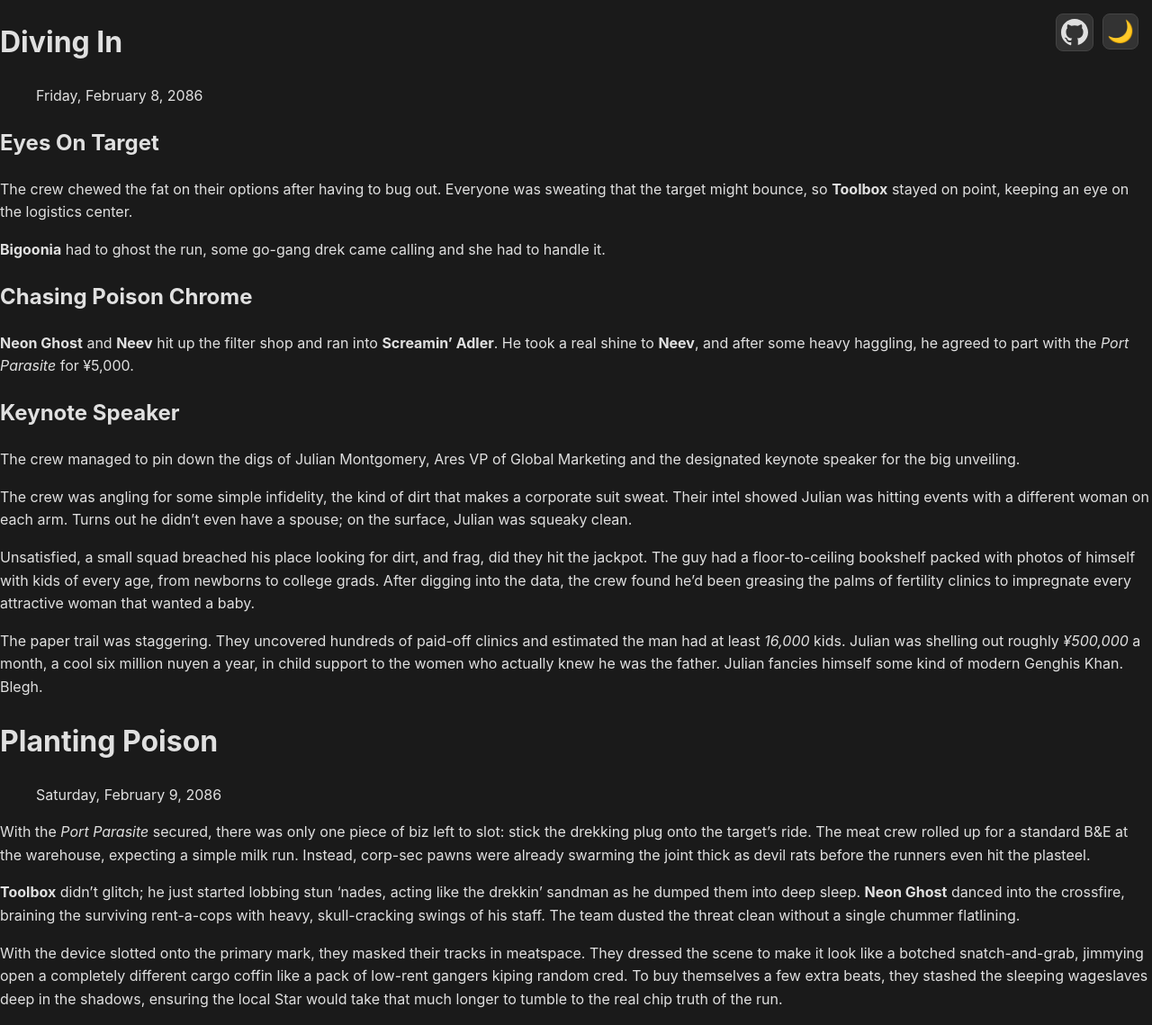
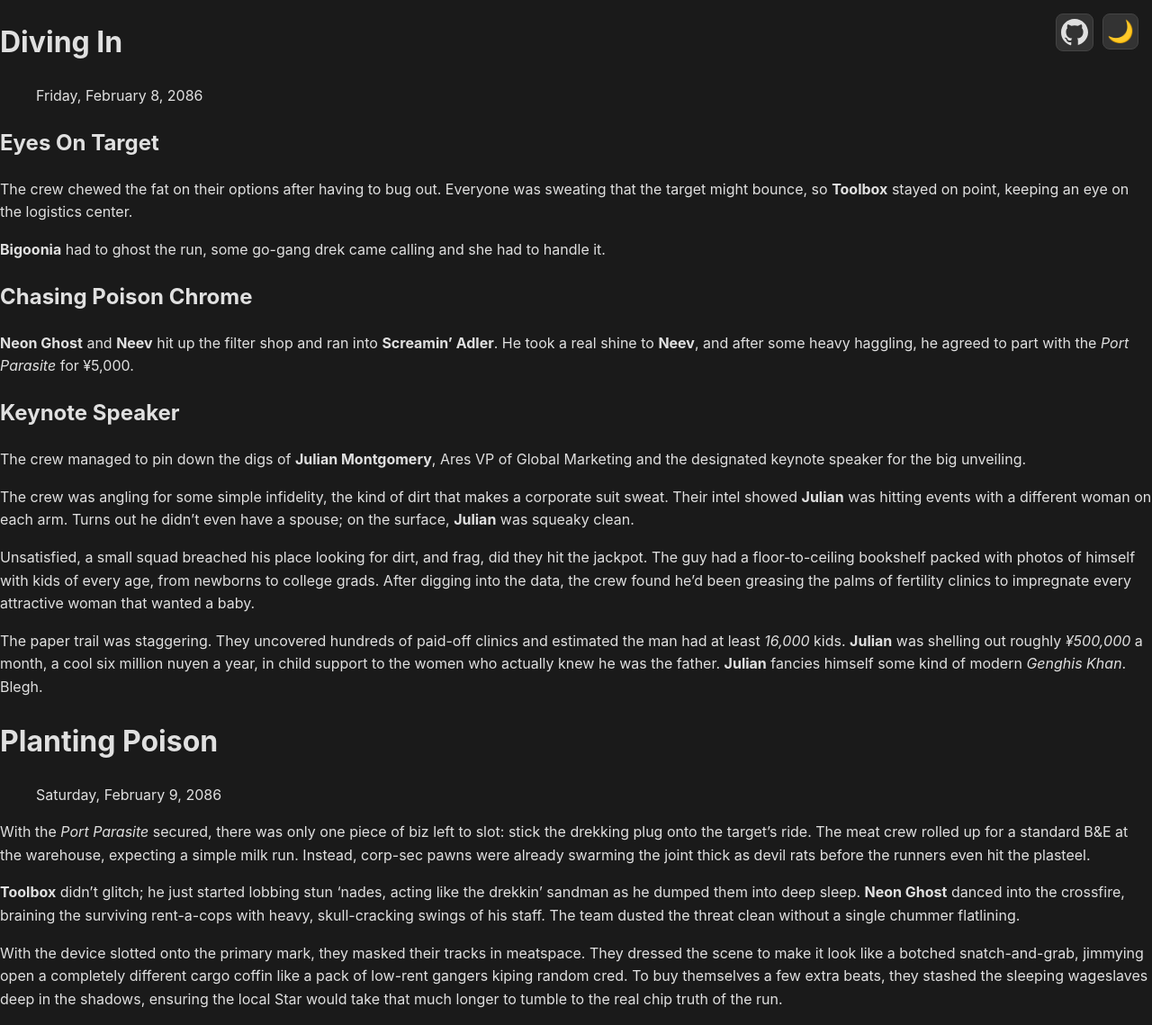
Before and after one commit to TabletopAdventures/tabletopadventures.github.io, a Jekyll site: the page built from campaigns/_shadowrun_mecayotl/session_05.md, in a window 1280 px wide. Shown: the whole page at 90% size. Built offline with Jekyll 4.4.1, drawn with Linux system fonts in a browser that asks for light colours.

```diff
--- a/campaigns/_shadowrun_mecayotl/session_05.md
+++ b/campaigns/_shadowrun_mecayotl/session_05.md
@@ -15,13 +15,13 @@ The crew chewed the fat on their options after having to bug out. Everyone was s
 **Neon Ghost** and **Neev** hit up the filter shop and ran into **Screamin' Adler**. He took a real shine to **Neev**, and after some heavy haggling, he agreed to part with the *Port Parasite* for ¥5,000.
 
 ## Keynote Speaker
-The crew managed to pin down the digs of Julian Montgomery, Ares VP of Global Marketing and the designated keynote speaker for the big unveiling.
+The crew managed to pin down the digs of **Julian Montgomery**, Ares VP of Global Marketing and the designated keynote speaker for the big unveiling.
 
-The crew was angling for some simple infidelity, the kind of dirt that makes a corporate suit sweat. Their intel showed Julian was hitting events with a different woman on each arm. Turns out he didn't even have a spouse; on the surface, Julian was squeaky clean.
+The crew was angling for some simple infidelity, the kind of dirt that makes a corporate suit sweat. Their intel showed **Julian** was hitting events with a different woman on each arm. Turns out he didn't even have a spouse; on the surface, **Julian** was squeaky clean.
 
 Unsatisfied, a small squad breached his place looking for dirt, and frag, did they hit the jackpot. The guy had a floor-to-ceiling bookshelf packed with photos of himself with kids of every age, from newborns to college grads. After digging into the data, the crew found he'd been greasing the palms of fertility clinics to impregnate every attractive woman that wanted a baby.
 
-The paper trail was staggering. They uncovered hundreds of paid-off clinics and estimated the man had at least *16,000* kids. Julian was shelling out roughly *¥500,000* a month, a cool six million nuyen a year, in child support to the women who actually knew he was the father. Julian fancies himself some kind of modern Genghis Khan. Blegh.
+The paper trail was staggering. They uncovered hundreds of paid-off clinics and estimated the man had at least *16,000* kids. **Julian** was shelling out roughly *¥500,000* a month, a cool six million nuyen a year, in child support to the women who actually knew he was the father. **Julian** fancies himself some kind of modern *Genghis Khan*. Blegh.
 
 # Planting Poison
 > Saturday, February 9, 2086
```
